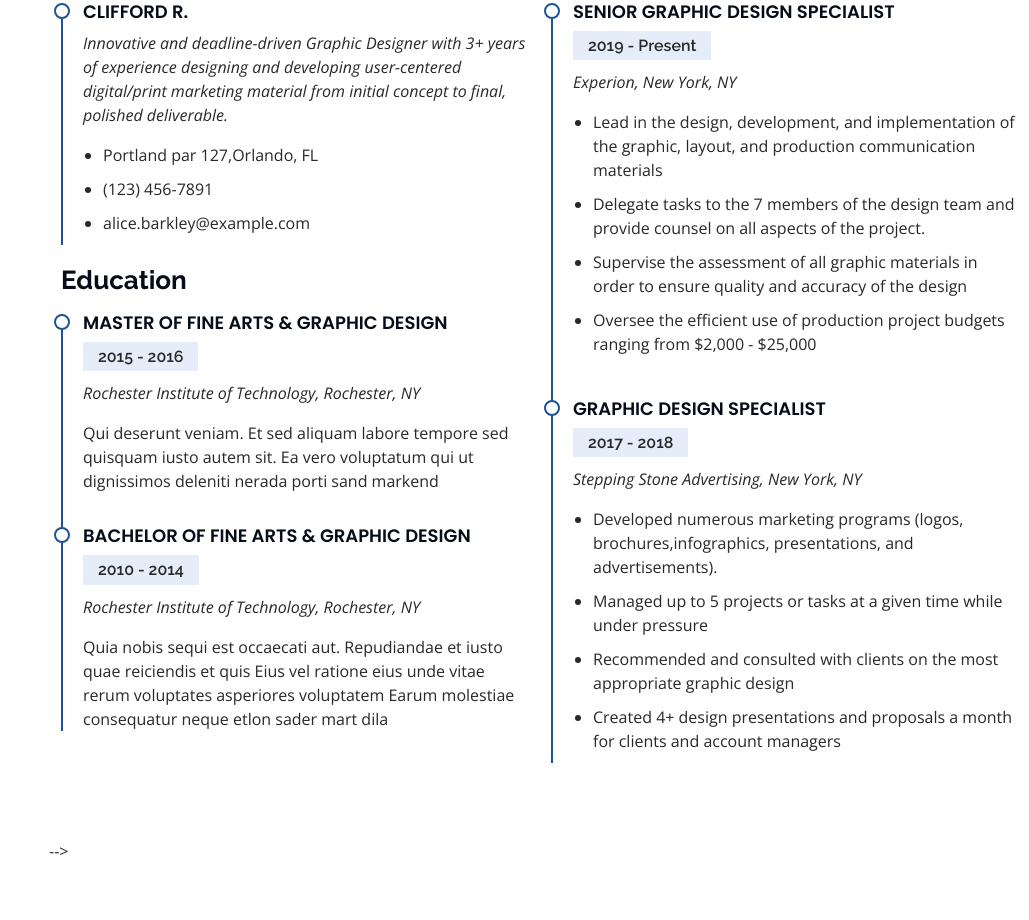
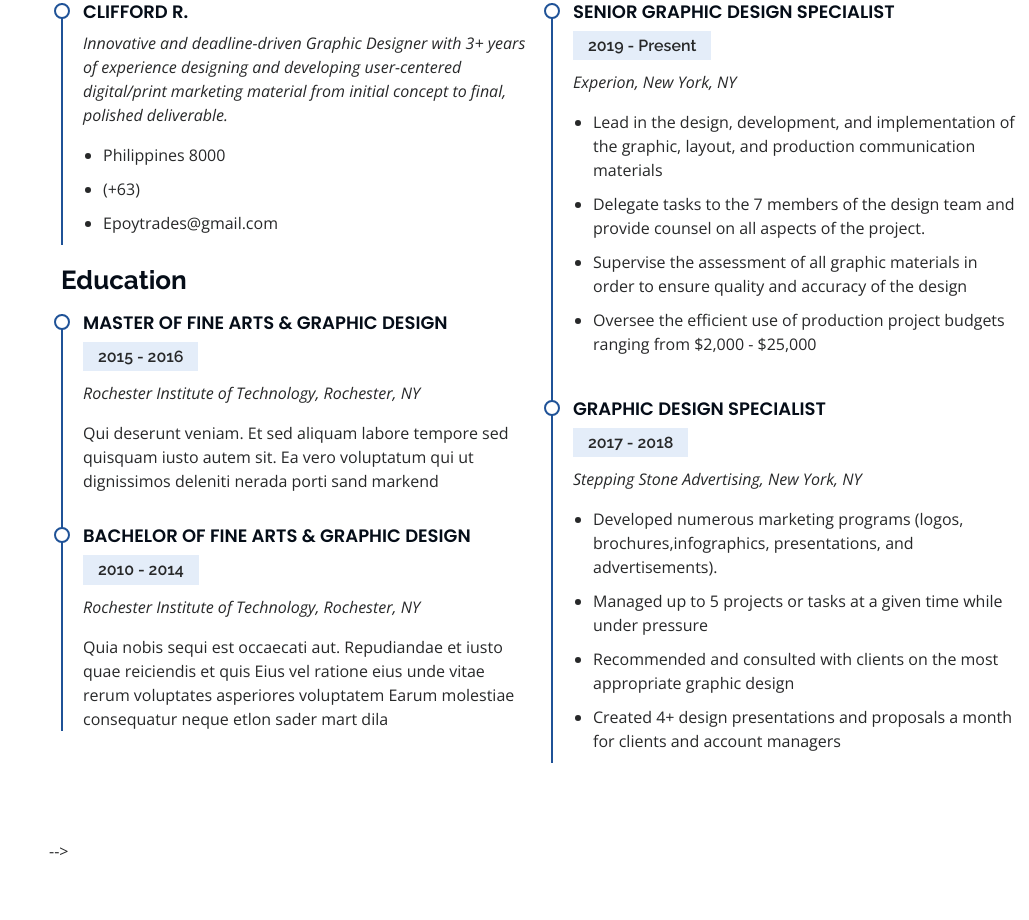
Before and after one commit to epoytrades/Portfolio, a plain HTML site: page index.html in a window 1280 px wide. Shown: the part 2756-3676 px from the top of the page, without its empty margins (251-1280 px from the left). Drawn offline with nearby package versions, Linux system fonts and the light colour scheme.

Commit message:
2nd commit

```diff
--- a/index.html
+++ b/index.html
@@ -256,9 +256,9 @@
               <h4>Clifford R.</h4>
               <p><em>Innovative and deadline-driven Graphic Designer with 3+ years of experience designing and developing user-centered digital/print marketing material from initial concept to final, polished deliverable.</em></p>
               <ul>
-                <li>Portland par 127,Orlando, FL</li>
-                <li>(123) 456-7891</li>
-                <li>alice.barkley@example.com</li>
+                <li>Philippines 8000</li>
+                <li>(+63) </li>
+                <li>Epoytrades@gmail.com</li>
               </ul>
             </div>
 
```
